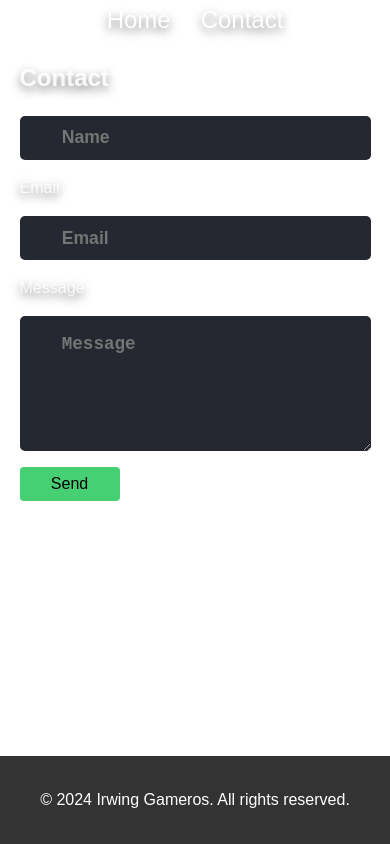
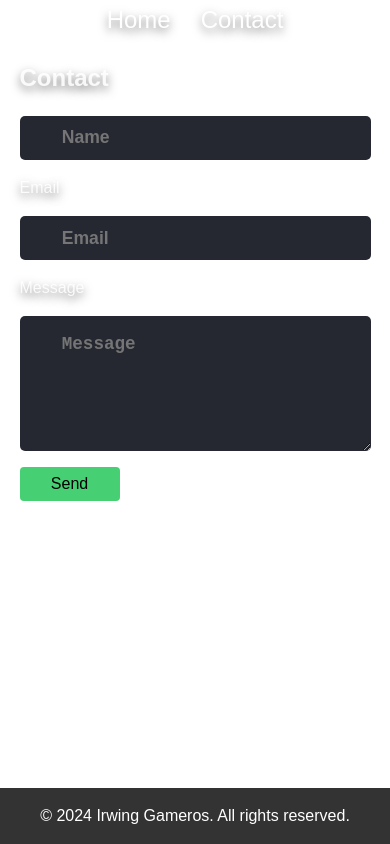
Before and after one commit to digibite/digibite.github.io, a React (Vite) app: page /contact in a window 390 px wide. Built offline with nearby package versions, Linux system fonts and the light colour scheme.

Commit message:
Make footer component

```diff
--- a/src/App.jsx
+++ b/src/App.jsx
@@ -3,6 +3,7 @@ import Navbar from "./components/Navbar/Navbar";
 import About from "./pages/About/About";
 import Projects from "./pages/Projects/Projects";
 import Contact from "./pages/Contact/Contact";
+import Footer from "./components/footer/Footer";
 import "./index.css";
 
 function App() {
@@ -17,10 +18,8 @@ function App() {
             <Route path="/contact" element={<Contact />} />
           </Routes>
         </main>
-        <footer>
-          <p>&copy; 2024 Irwing Gameros. All rights reserved.</p>
-        </footer>
       </div>
+      <Footer />
     </Router>
   );
 }
--- a/src/components/Navbar/Navbar.jsx
+++ b/src/components/Navbar/Navbar.jsx
@@ -10,11 +10,6 @@ const Navbar = () => {
             Home
           </Link>
         </li>
-        {/* <li>
-          <Link to="/projects" className={styles.textBase}>
-            Tech Stack
-          </Link>
-        </li> */}
         <li>
           <Link to="/contact" className={styles.textBase}>
             Contact
--- /dev/null
+++ b/src/components/footer/Footer.jsx
@@ -0,0 +1,10 @@
+import styles from "./Footer.module.css";
+const Footer = () => {
+  return (
+    <footer className={styles.footer}>
+      <p>&copy; 2024 Irwing Gameros. All rights reserved.</p>
+    </footer>
+  );
+};
+
+export default Footer;
--- /dev/null
+++ b/src/components/footer/Footer.module.css
@@ -0,0 +1,15 @@
+footer {
+  text-align: center;
+  padding: 1rem 0;
+  background: #333;
+  color: #fff;
+  position: fixed;
+  width: 100%;
+  bottom: 0;
+}
+
+@media only screen and (max-width: 600px) {
+  .footer {
+    padding: 0rem 0;
+  }
+}
--- a/src/index.css
+++ b/src/index.css
@@ -79,16 +79,6 @@ section {
   margin-top: 1rem;
 }
 
-footer {
-  text-align: center;
-  padding: 1rem 0;
-  background: #333;
-  color: #fff;
-  position: fixed;
-  width: 100%;
-  bottom: 0;
-}
-
 form {
   display: flex;
   flex-direction: column;
```
